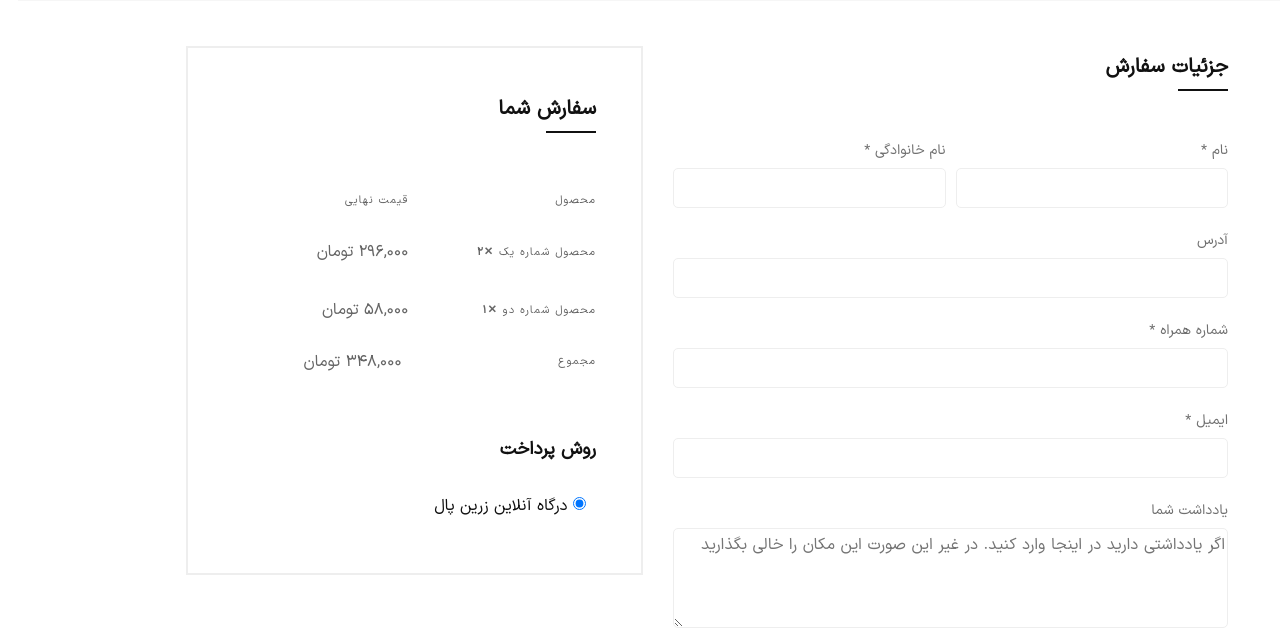
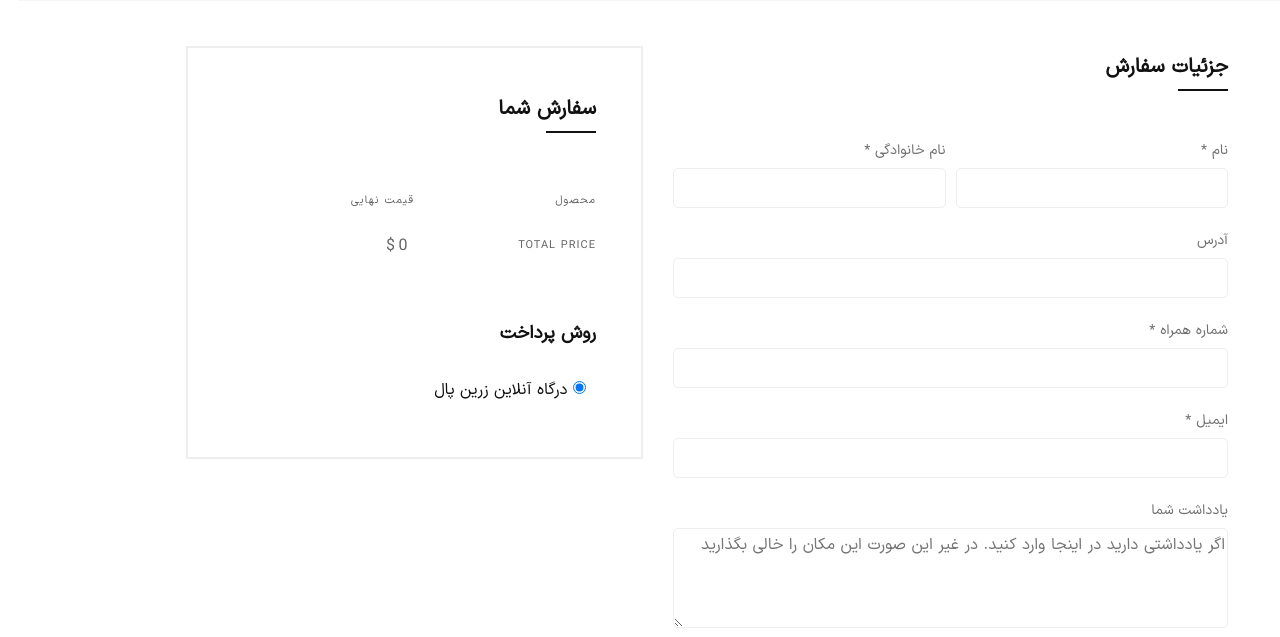
Before and after one commit to AliBKT/Django_online_shop, a Django app: page /order/create/ in a window 1280 px wide. Shown: the part 311-948 px from the top of the page. Run offline with Django 4.2, Linux system fonts and the light colour scheme; parts of the project's set-up code (start-up, migrations or seed data) failed here and were passed over; some libraries are stand-ins or nearby versions; some web fonts are replaced.

Commit message:
Render cart in order_create view Translate order_create page

```diff
--- a/orders/templates/orders/order_create.html
+++ b/orders/templates/orders/order_create.html
@@ -90,23 +90,20 @@
                                             </tr>
                                         </thead>
                                         <tbody>
-                                            <tr>
-                                                <th>محصول شماره یک
-                                                    <strong><span>&#10005;</span>۲</strong>
-                                                </th>
-                                                <td class="text-right">۲۹۶,۰۰۰ تومان</td>
-                                            </tr>
-                                            <tr>
-                                                <th>محصول شماره دو
-                                                    <strong><span>&#10005;</span>۱</strong>
-                                                </th>
-                                                <td class="text-right">۵۸,۰۰۰ تومان</td>
-                                            </tr>
+                                            {% for item in cart %}
+                                                <tr >
+                                                    <th style="padding-right: 8px">{{ item.product_obj.title }}
+                                                        <strong><span>&#10005;</span>{{ item.quantity }}</strong>
+                                                    </th>
+                                                    <td class="text-right">{{ item.product_obj.price }}&nbsp;&nbsp;&nbsp;&nbsp;{% trans "$" %}</td>
+                                                </tr>
+                                            {% endfor %}
+
                                         </tbody>
                                         <tfoot>
                                             <tr class="cart-subtotal">
-                                                <th>مجموع</th>
-                                                <td class="text-right">۳۴۸,۰۰۰ تومان</td>
+                                                <th>{% trans "Total Price" %}</th>
+                                                <td class="text-right">{{ cart.get_total_price }}&nbsp;&nbsp;&nbsp;&nbsp;{% trans "$" %}</td>
                                             </tr>
                                         </tfoot>
                                     </table>
```
Also changed, not shown: orders/locale/fa/LC_MESSAGES/django.po (added), 1 other file.
